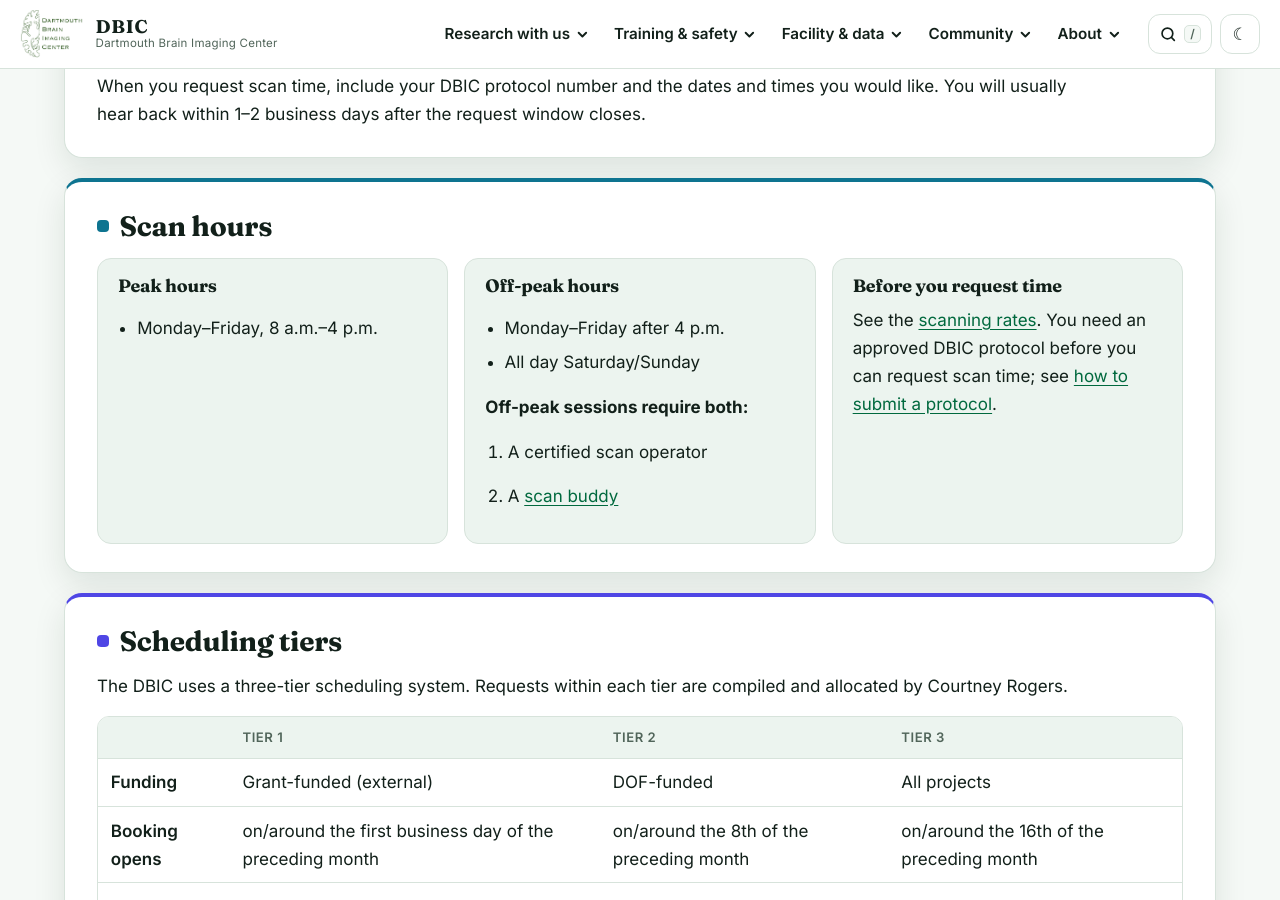
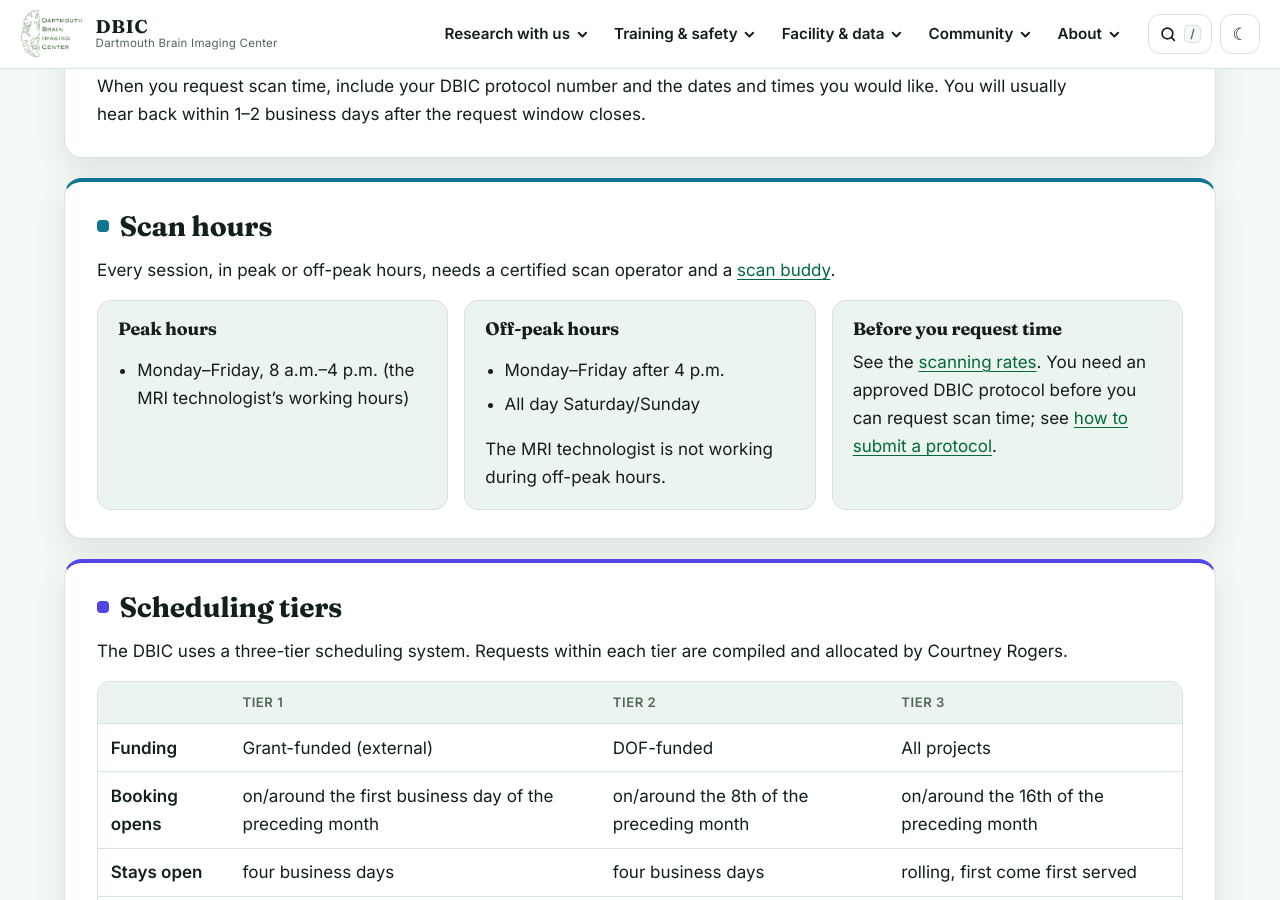
Before and after one commit to dbic/dbic.github.io, a Jekyll site: the page built from policies/scheduling.md, in a window 1280 px wide and 900 px high, scrolled down 879 px. Built offline with Jekyll 4.4.1, drawn with Linux system fonts in a browser that asks for light colours.

Commit message:
Policy page text updates

```diff
--- a/policies/scheduling.md
+++ b/policies/scheduling.md
@@ -46,20 +46,18 @@ When you request scan time, include your DBIC protocol number and the dates and
 
 ## **Scan hours**
 
+Every session, in peak or off-peak hours, needs a certified scan operator and a [scan buddy](safetytraining.md#scanbuddy).
+
 ### Peak hours
 
-- Monday–Friday, 8 a.m.–4 p.m.
+- Monday–Friday, 8 a.m.–4 p.m. (the MRI technologist’s working hours)
 
 ### Off-peak hours
 
 - Monday–Friday after 4 p.m.
 - All day Saturday/Sunday
 
-**Off-peak sessions require both:**
-
-1. A certified scan operator
-
-2. A [scan buddy](safetytraining.md#scanbuddy)
+The MRI technologist is not working during off-peak hours.
 
 ### Before you request time
 
```
